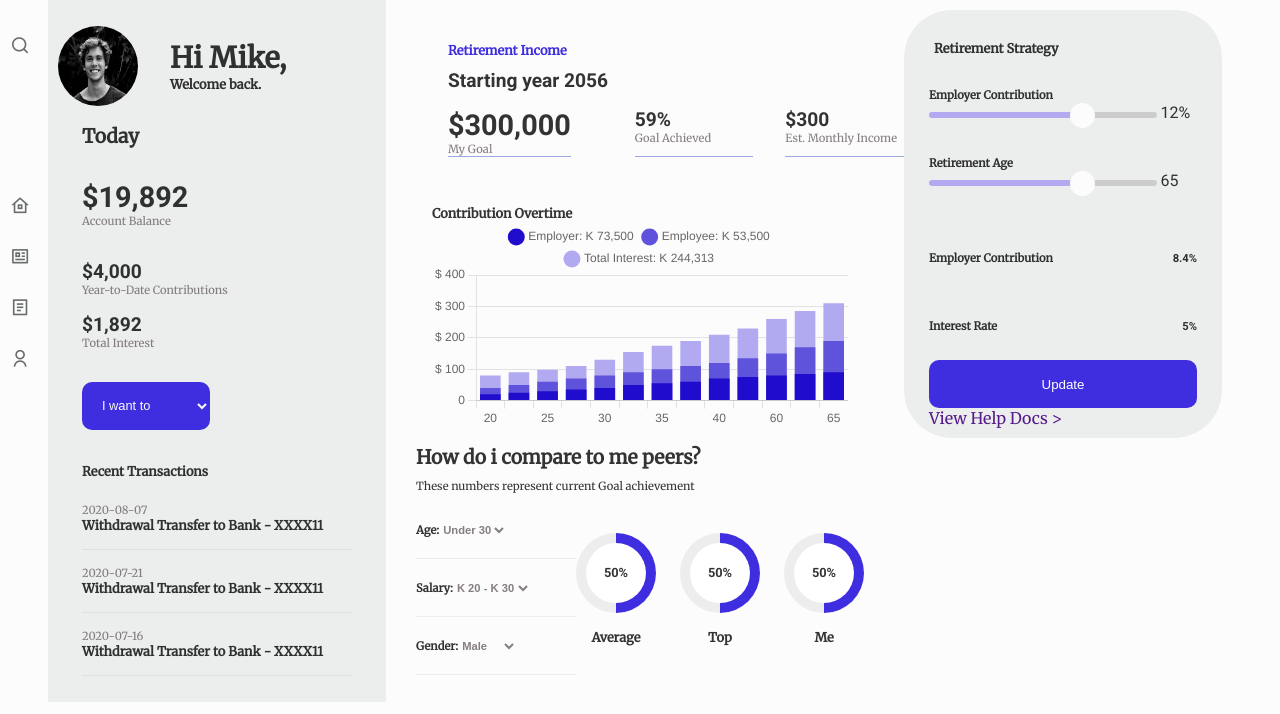
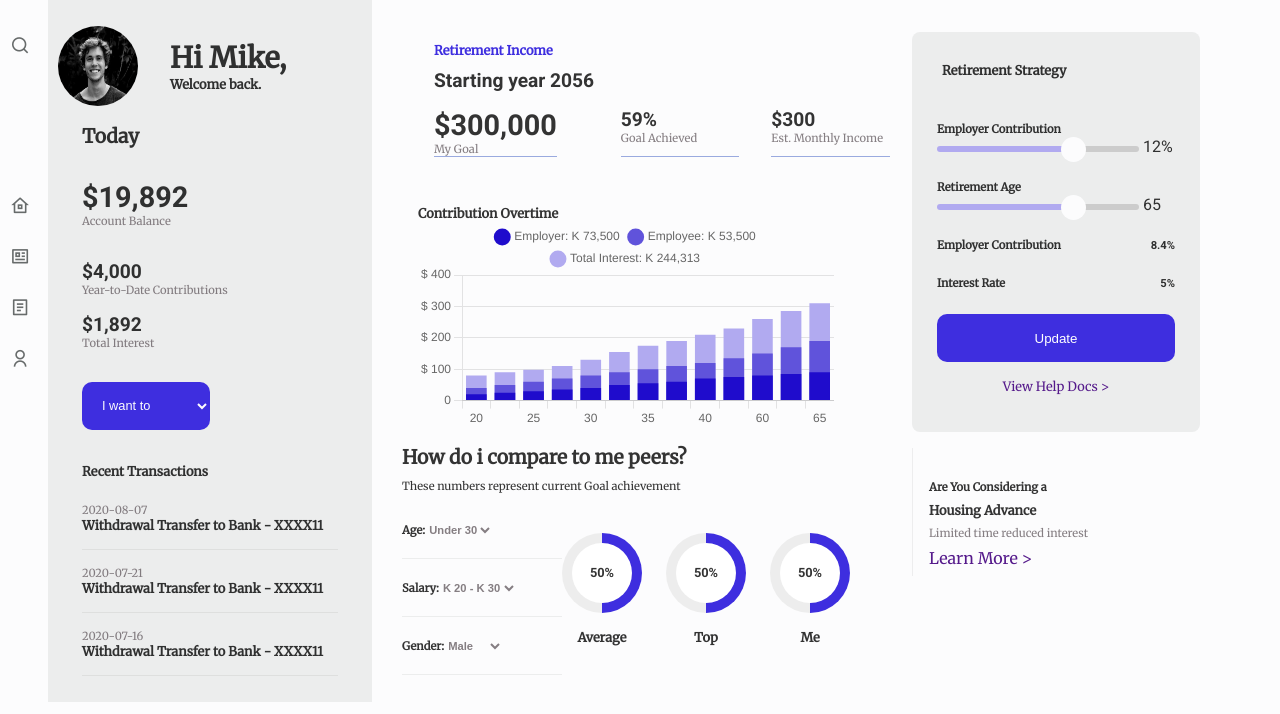
Before and after one commit to vikasvb98/Finance-Dashboard, a plain HTML site: page index.html in a window 1280 px wide. Shown: the top 714 px of the page. Drawn offline with nearby package versions, Linux system fonts and the light colour scheme.

Commit message:
make responsive

```diff
--- a/assets/CSS/Styles.css
+++ b/assets/CSS/Styles.css
@@ -194,7 +194,8 @@
       border-radius: 50%;
   }
     .navbar img,
-    .logout-icon{
+    .logout-icon,
+    .footer{
         display: none;
     }
 }
@@ -384,10 +385,10 @@
 
 }
 .interest-calcultor{
-  height: 60%;
   padding: 10px 10px;
 }
 .interest-container{
+  height: 25rem;
   display: grid;
   grid-template-rows: repeat(6, 1fr);
   /* gap: 1rem; */
@@ -507,6 +508,37 @@
     gap: .1rem;
 
 }
+.interest-calcultor{
+  display: flex;
+  flex-direction: column;
+  gap: 1rem;
+  padding: 2rem 2rem;
+}
+.interest-container{
+  width: 18rem;
+  height: 25rem;
+  display: flex;
+  flex-direction: column;
+  row-gap: 1.5rem;
+  border-radius: .5rem;
+}
+.docs-container{
+  display: flex;
+  flex-direction: column;
+  align-items: center;
+  column-gap: 1rem;
+}
+.docs-link{
+  font-size: var(--normal-font-size);
+  padding: 1rem 4rem;
+}
+.footer{
+  border-left: 1px solid var(--bg-color-grey);
+  display: grid;
+  gap: .5rem;
+  height: 8rem;
+  padding: 2rem 1rem;
+}
 
   /* .profile-section{
     background-color: var(--bg-color-grey);
--- a/index.html
+++ b/index.html
@@ -205,11 +205,14 @@
                 <a href="" class="docs-link">View Help Docs > </a>
             </div>
         </div>
+        <div class="footer">
+            <h4>Are You Considering a</h4>
+            <h3>Housing Advance</h3>
+            <p>Limited time reduced interest </p>
+            <a href=""> Learn More > </a>
+        </div>
      </section>
     </main>
-    <footer>
-
-    </footer>
     <script src="https://cdn.jsdelivr.net/npm/chart.js"></script>
     <script src="./assets/JS/main.js"></script>
 </body>
```
